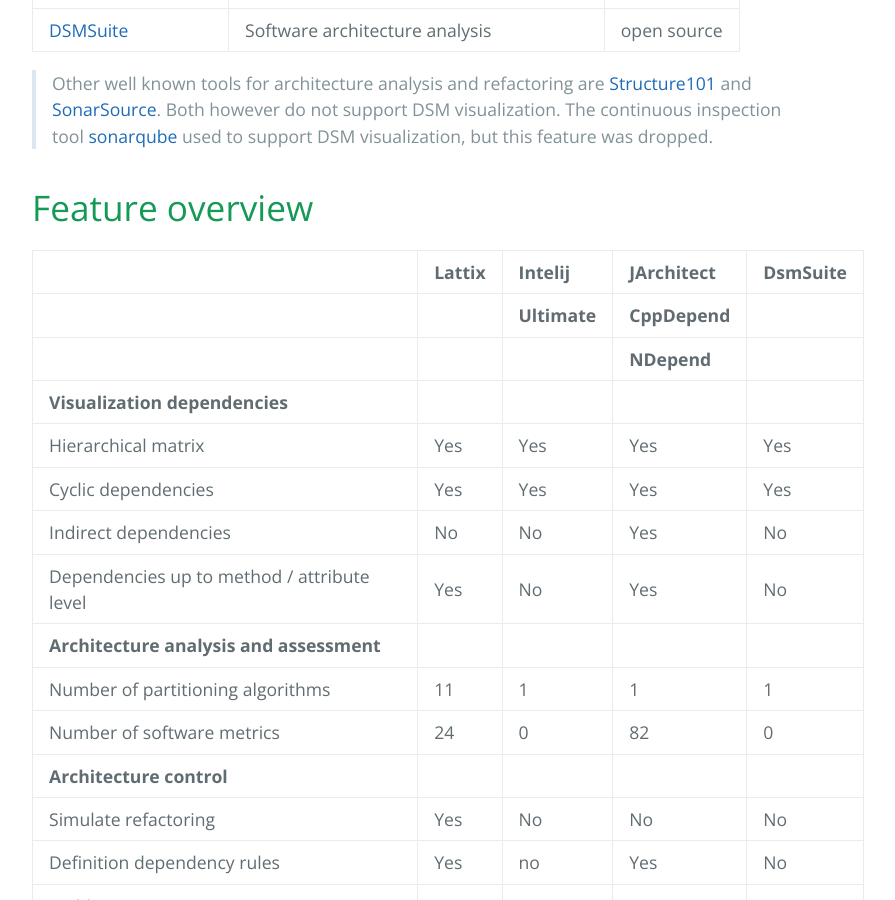
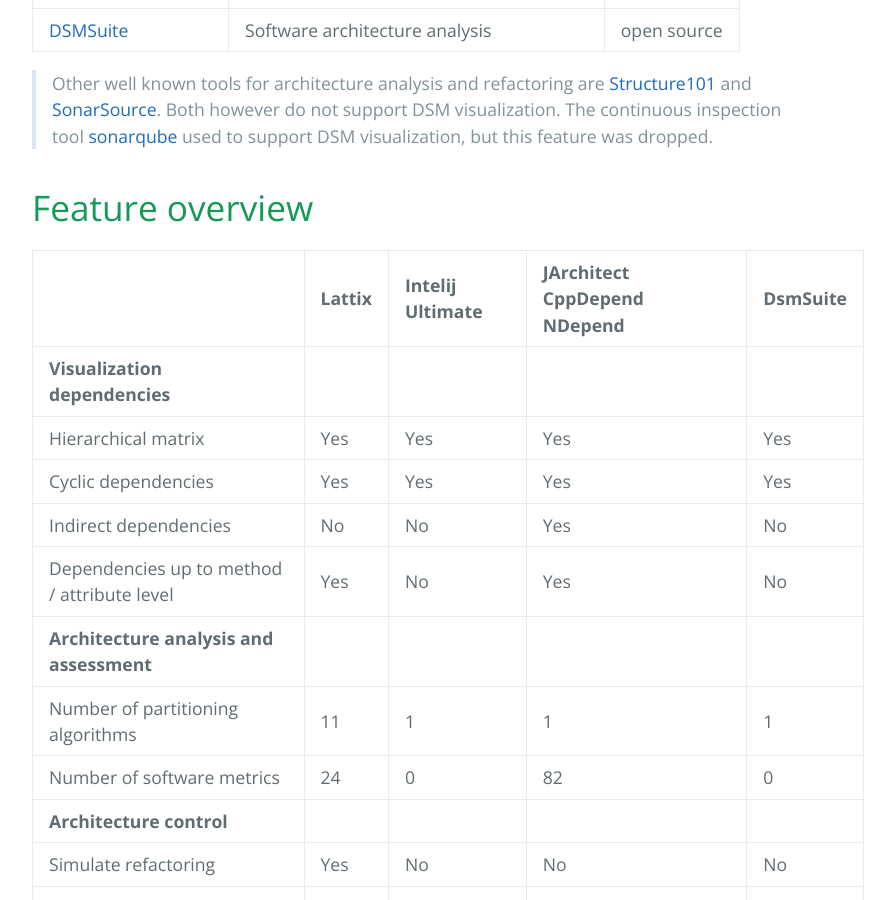
Before and after one commit to dsmsuite/dsmsuite.github.io, a Jekyll site: the page built from dsm_tools.md, in a window 1280 px wide and 900 px high, scrolled down 864 px. Shown: the whole window, without its empty margins (192-1087 px from the left). Built offline with Jekyll 4.4.1, drawn with Linux system fonts in a browser that asks for light colours; our own code applies the rules of GitHub Pages for plain Markdown files.

Commit message:
fix  layout

```diff
--- a/dsm_tools.md
+++ b/dsm_tools.md
@@ -23,9 +23,7 @@
 # Feature overview
 
 
-|	                                          | Lattix | Intelij  | JArchitect | DsmSuite  |
-|                                             |        | Ultimate | CppDepend  |           |
-|                                             |        |          | NDepend    |		   |
+|	                                          | Lattix | Intelij Ultimate  | JArchitect CppDepend NDepend | DsmSuite  |
 |:--------------------------------------------|:-------|:---------|:-----------|:----------|
 | **Visualization dependencies**              |        |          |            |           |
 | Hierarchical matrix	                      | Yes	   | Yes	  | Yes        | Yes	   |
```
